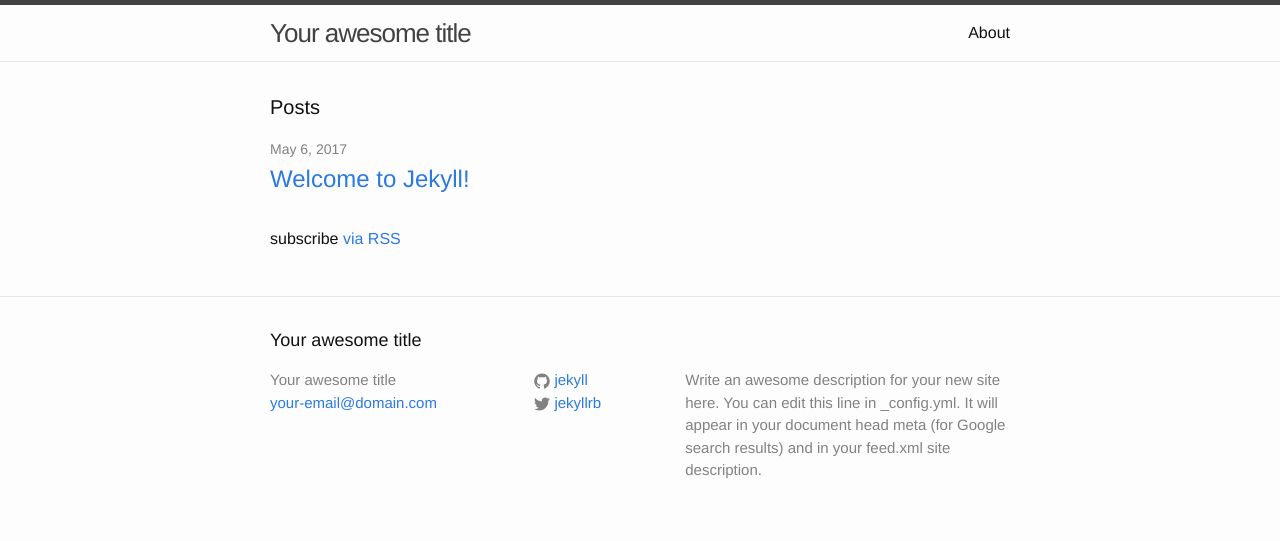
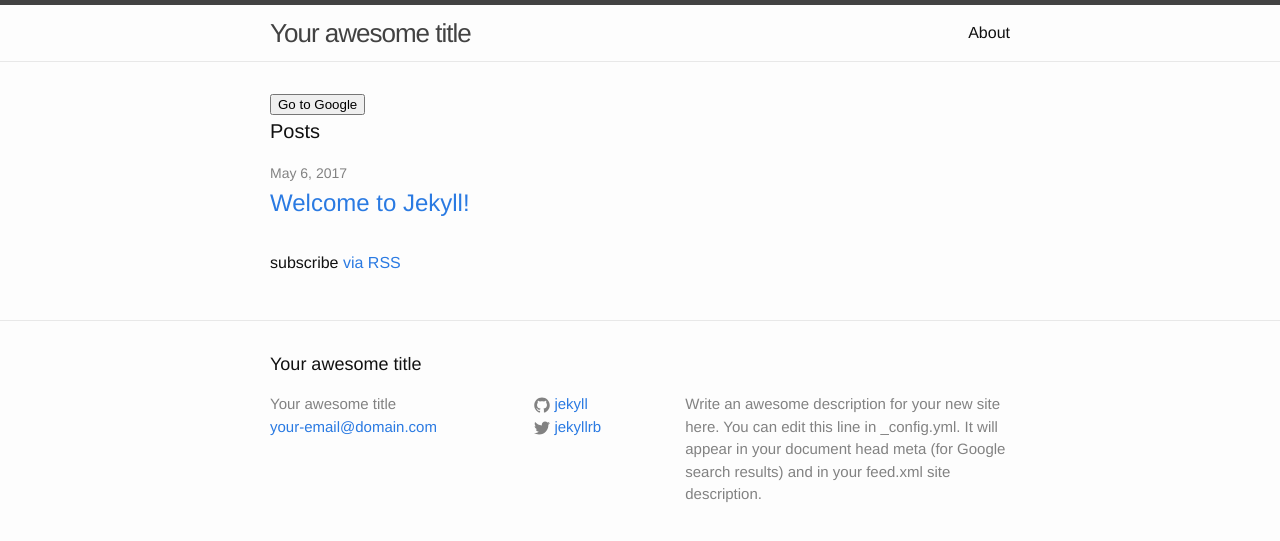
Before and after one commit to davidpassov/davidpassov, a Jekyll site: the page built from index.html, in a window 1280 px wide. Shown: the top 541 px of the page. Built offline with Jekyll 4.4.1, drawn with Linux system fonts in a browser that asks for light colours.

Commit message:
button added
Signed-off-by: david.passov <david.passov@gmail.com>

```diff
--- a/index.html
+++ b/index.html
@@ -3,6 +3,10 @@ layout: default
 ---
 
 <div class="home">
+
+<form action="http://google.com">
+    <input type="submit" value="Go to Google" />
+</form>
 
   <h1 class="page-heading">Posts</h1>
 
```
